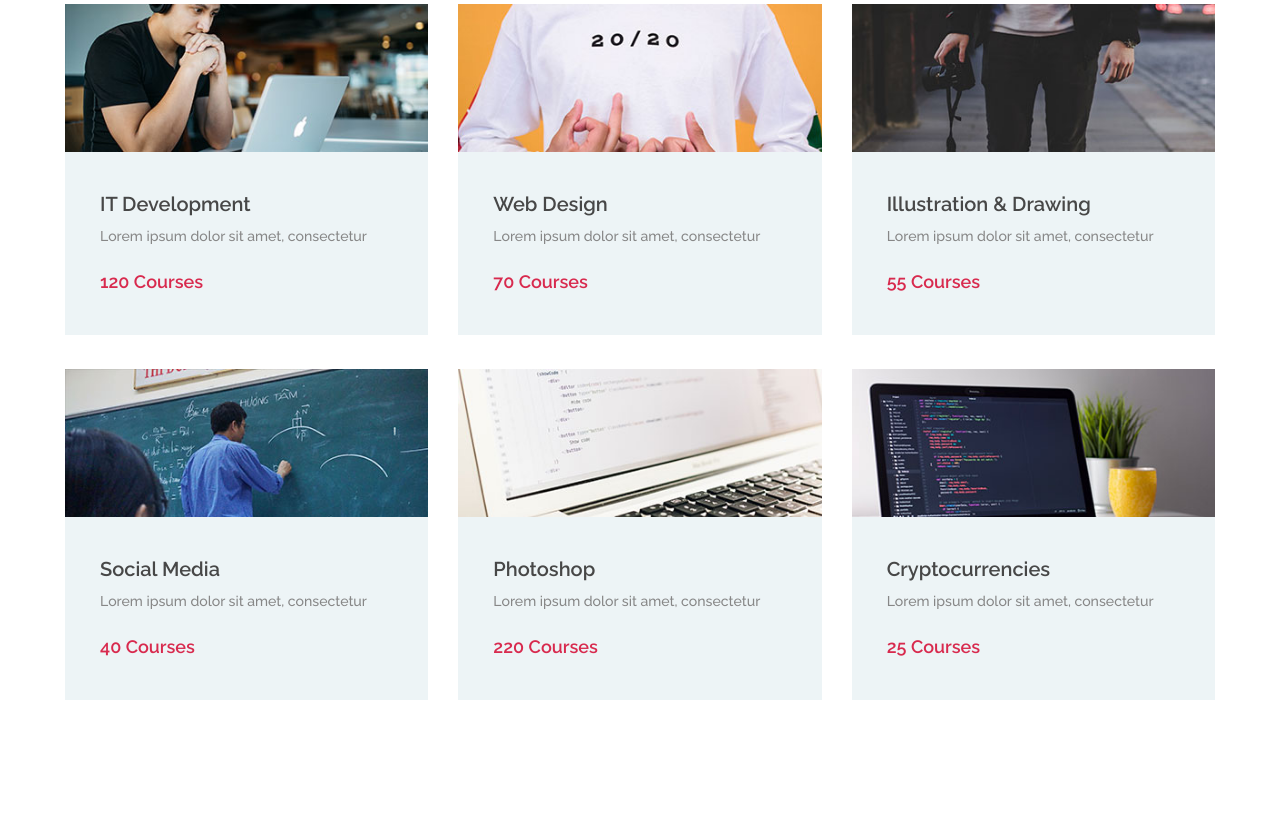
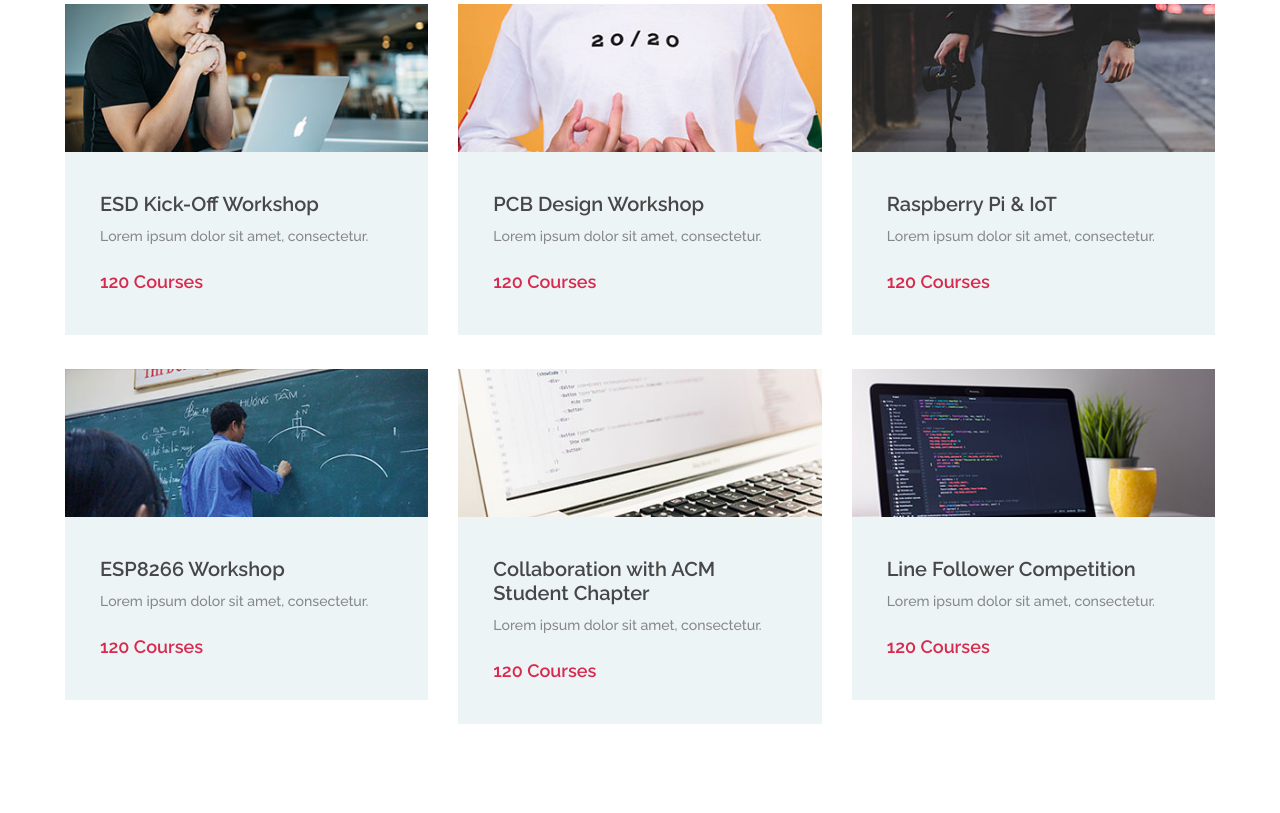
Before and after one commit to Aldin-SXR/esd-website, a website: page public/index.html in a window 1280 px wide. Shown: the part 1314-2127 px from the top of the page. Drawn offline with nearby package versions, Linux system fonts and the light colour scheme.

Commit message:
Using ng-repeat, display news.

```diff
--- a/public/index.html
+++ b/public/index.html
@@ -1,5 +1,6 @@
 <!DOCTYPE html>
 <html lang="en">
+
 <head>
 	<title>IBU Embedded System Design</title>
 	<meta charset="UTF-8">
@@ -7,16 +8,16 @@
 	<meta name="keywords" content="webuni, education, creative, html">
 	<meta name="viewport" content="width=device-width, initial-scale=1.0">
 	<!-- Favicon -->
-	<link href="img/favicon.ico" rel="shortcut icon"/>
+	<link href="img/favicon.ico" rel="shortcut icon" />
 
 	<!-- Google Fonts -->
 	<link href="https://fonts.googleapis.com/css?family=Raleway:400,400i,500,500i,600,600i,700,700i,800,800i" rel="stylesheet">
 
 	<!-- Stylesheets -->
-	<link rel="stylesheet" href="css/bootstrap.min.css"/>
-	<link rel="stylesheet" href="css/font-awesome.min.css"/>
-	<link rel="stylesheet" href="css/owl.carousel.css"/>
-	<link rel="stylesheet" href="css/style.css"/>
+	<link rel="stylesheet" href="css/bootstrap.min.css" />
+	<link rel="stylesheet" href="css/font-awesome.min.css" />
+	<link rel="stylesheet" href="css/owl.carousel.css" />
+	<link rel="stylesheet" href="css/style.css" />
 
 
 	<!--[if lt IE 9]>
@@ -25,6 +26,7 @@
 	<![endif]-->
 
 </head>
+
 <body>
 	<!-- Page Preloder -->
 	<div id="preloder">
@@ -66,7 +68,8 @@
 		<div class="container">
 			<div class="hero-text text-white">
 				<h2>Get The Best Free Online Courses</h2>
-				<p>Lorem ipsum dolor sit amet, consectetur adipiscing elit. Donec malesuada lorem maximus mauris scelerisque, at rutrum nulla <br> dictum. Ut ac ligula sapien. Suspendisse cursus faucibus finibus.</p>
+				<p>Lorem ipsum dolor sit amet, consectetur adipiscing elit. Donec malesuada lorem maximus mauris scelerisque, at
+					rutrum nulla <br> dictum. Ut ac ligula sapien. Suspendisse cursus faucibus finibus.</p>
 			</div>
 			<div class="row">
 				<div class="col-lg-10 offset-lg-1">
@@ -83,76 +86,22 @@
 
 
 	<!-- categories section -->
-	<section class="categories-section spad">
+	<section ng-app="esd-app" ng-controller="newsController" class="categories-section spad">
 		<div class="container">
 			<div class="section-title">
-				<h2>Our Course Categories</h2>
-				<p>Lorem ipsum dolor sit amet, consectetur adipiscing elit. Donec malesuada lorem maximus mauris scelerisque, at rutrum nulla dictum. Ut ac ligula sapien. Suspendisse cursus faucibus finibus.</p>
+				<h2>Latest News:</h2>
+				<p>Lorem ipsum dolor sit amet, consectetur adipiscing elit. Donec malesuada lorem maximus mauris scelerisque, at
+					rutrum nulla dictum. Ut ac ligula sapien. Suspendisse cursus faucibus finibus.</p>
 			</div>
 			<div class="row">
 				<!-- categorie -->
-				<div class="col-lg-4 col-md-6">
+				<div ng-repeat="info in news" class="col-lg-4 col-md-6">
 					<div class="categorie-item">
-						<div class="ci-thumb set-bg" data-setbg="img/categories/1.jpg"></div>
+						<div class="ci-thumb set-bg" ng-style="{ 'background-image': 'url({{ info.image }})' }"></div>
 						<div class="ci-text">
-							<h5>IT Development</h5>
-							<p>Lorem ipsum dolor sit amet, consectetur</p>
+							<h5>{{ info.title }}</h5>
+							<p>{{ info.description }}</p>
 							<span>120 Courses</span>
-						</div>
-					</div>
-				</div>
-				<!-- categorie -->
-				<div class="col-lg-4 col-md-6">
-					<div class="categorie-item">
-						<div class="ci-thumb set-bg" data-setbg="img/categories/2.jpg"></div>
-						<div class="ci-text">
-							<h5>Web Design</h5>
-							<p>Lorem ipsum dolor sit amet, consectetur</p>
-							<span>70 Courses</span>
-						</div>
-					</div>
-				</div>
-				<!-- categorie -->
-				<div class="col-lg-4 col-md-6">
-					<div class="categorie-item">
-						<div class="ci-thumb set-bg" data-setbg="img/categories/3.jpg"></div>
-						<div class="ci-text">
-							<h5>Illustration & Drawing</h5>
-							<p>Lorem ipsum dolor sit amet, consectetur</p>
-							<span>55 Courses</span>
-						</div>
-					</div>
-				</div>
-				<!-- categorie -->
-				<div class="col-lg-4 col-md-6">
-					<div class="categorie-item">
-						<div class="ci-thumb set-bg" data-setbg="img/categories/4.jpg"></div>
-						<div class="ci-text">
-							<h5>Social Media</h5>
-							<p>Lorem ipsum dolor sit amet, consectetur</p>
-							<span>40 Courses</span>
-						</div>
-					</div>
-				</div>
-				<!-- categorie -->
-				<div class="col-lg-4 col-md-6">
-					<div class="categorie-item">
-						<div class="ci-thumb set-bg" data-setbg="img/categories/5.jpg"></div>
-						<div class="ci-text">
-							<h5>Photoshop</h5>
-							<p>Lorem ipsum dolor sit amet, consectetur</p>
-							<span>220 Courses</span>
-						</div>
-					</div>
-				</div>
-				<!-- categorie -->
-				<div class="col-lg-4 col-md-6">
-					<div class="categorie-item">
-						<div class="ci-thumb set-bg" data-setbg="img/categories/6.jpg"></div>
-						<div class="ci-text">
-							<h5>Cryptocurrencies</h5>
-							<p>Lorem ipsum dolor sit amet, consectetur</p>
-							<span>25 Courses</span>
 						</div>
 					</div>
 				</div>
@@ -190,7 +139,8 @@
 		<div class="container">
 			<div class="section-title mb-0">
 				<h2>Featured Courses</h2>
-				<p>Lorem ipsum dolor sit amet, consectetur adipiscing elit. Donec malesuada lorem maximus mauris scelerisque, at rutrum nulla dictum. Ut ac ligula sapien. Suspendisse cursus faucibus finibus.</p>
+				<p>Lorem ipsum dolor sit amet, consectetur adipiscing elit. Donec malesuada lorem maximus mauris scelerisque, at
+					rutrum nulla dictum. Ut ac ligula sapien. Suspendisse cursus faucibus finibus.</p>
 			</div>
 		</div>
 		<div class="course-warp">
@@ -369,7 +319,8 @@
 					<div class="signup-warp">
 						<div class="section-title text-white text-left">
 							<h2>Sign up to became a teacher</h2>
-							<p>Lorem ipsum dolor sit amet, consectetur adipiscing elit. Donec malesuada lorem maximus mauris scelerisque, at rutrum nulla dictum. Ut ac ligula sapien. Suspendisse cursus faucibus finibus.</p>
+							<p>Lorem ipsum dolor sit amet, consectetur adipiscing elit. Donec malesuada lorem maximus mauris scelerisque, at
+								rutrum nulla dictum. Ut ac ligula sapien. Suspendisse cursus faucibus finibus.</p>
 						</div>
 						<!-- signup form -->
 						<form class="signup-form">
@@ -393,7 +344,8 @@
 		<div class="container">
 			<div class="section-title mb-0 pb-2">
 				<h2>Join Our Community Now!</h2>
-				<p>Lorem ipsum dolor sit amet, consectetur adipiscing elit. Donec malesuada lorem maximus mauris scelerisque, at rutrum nulla dictum. Ut ac ligula sapien. Suspendisse cursus faucibus finibus.</p>
+				<p>Lorem ipsum dolor sit amet, consectetur adipiscing elit. Donec malesuada lorem maximus mauris scelerisque, at
+					rutrum nulla dictum. Ut ac ligula sapien. Suspendisse cursus faucibus finibus.</p>
 			</div>
 			<div class="text-center pt-5">
 				<a href="#" class="site-btn">Register Now</a>
@@ -464,15 +416,22 @@
 					<li><a href="#">Register</a></li>
 					<li><a href="#">Privacy</a></li>
 				</ul>
-				<div class="copyright"><!-- Link back to Colorlib can't be removed. Template is licensed under CC BY 3.0. -->
-Copyright &copy;<script>document.write(new Date().getFullYear());</script> All rights reserved | This template is made with <i class="fa fa-heart-o" aria-hidden="true"></i> by <a href="https://colorlib.com" target="_blank">Colorlib</a>
-<!-- Link back to Colorlib can't be removed. Template is licensed under CC BY 3.0. --></div>
+				<div class="copyright">
+					<!-- Link back to Colorlib can't be removed. Template is licensed under CC BY 3.0. -->
+					Copyright &copy;
+					<script>document.write(new Date().getFullYear());</script> All rights reserved | This template is made with <i
+					 class="fa fa-heart-o" aria-hidden="true"></i> by <a href="https://colorlib.com" target="_blank">Colorlib</a>
+					<!-- Link back to Colorlib can't be removed. Template is licensed under CC BY 3.0. -->
+				</div>
 			</div>
 		</div>
 	</footer>
 	<!-- footer section end -->
 
-
+	<!-- === AngularJS === -->
+	<script src="https://ajax.googleapis.com/ajax/libs/angularjs/1.7.5/angular.min.js"></script>
+	<!-- Controllers -->
+	<script src="controllers/newsController.js"></script>
 	<!--====== Javascripts & Jquery ======-->
 	<script src="js/jquery-3.2.1.min.js"></script>
 	<script src="js/bootstrap.min.js"></script>
@@ -480,4 +439,9 @@ Copyright &copy;<script>document.write(new Date().getFullYear());</script> All r
 	<script src="js/circle-progress.min.js"></script>
 	<script src="js/owl.carousel.min.js"></script>
 	<script src="js/main.js"></script>
+	<script>
+		let app = angular.module("esd-app", []);
+		app.controller("newsController", newsController);
+	</script>
+
 </html>
```
